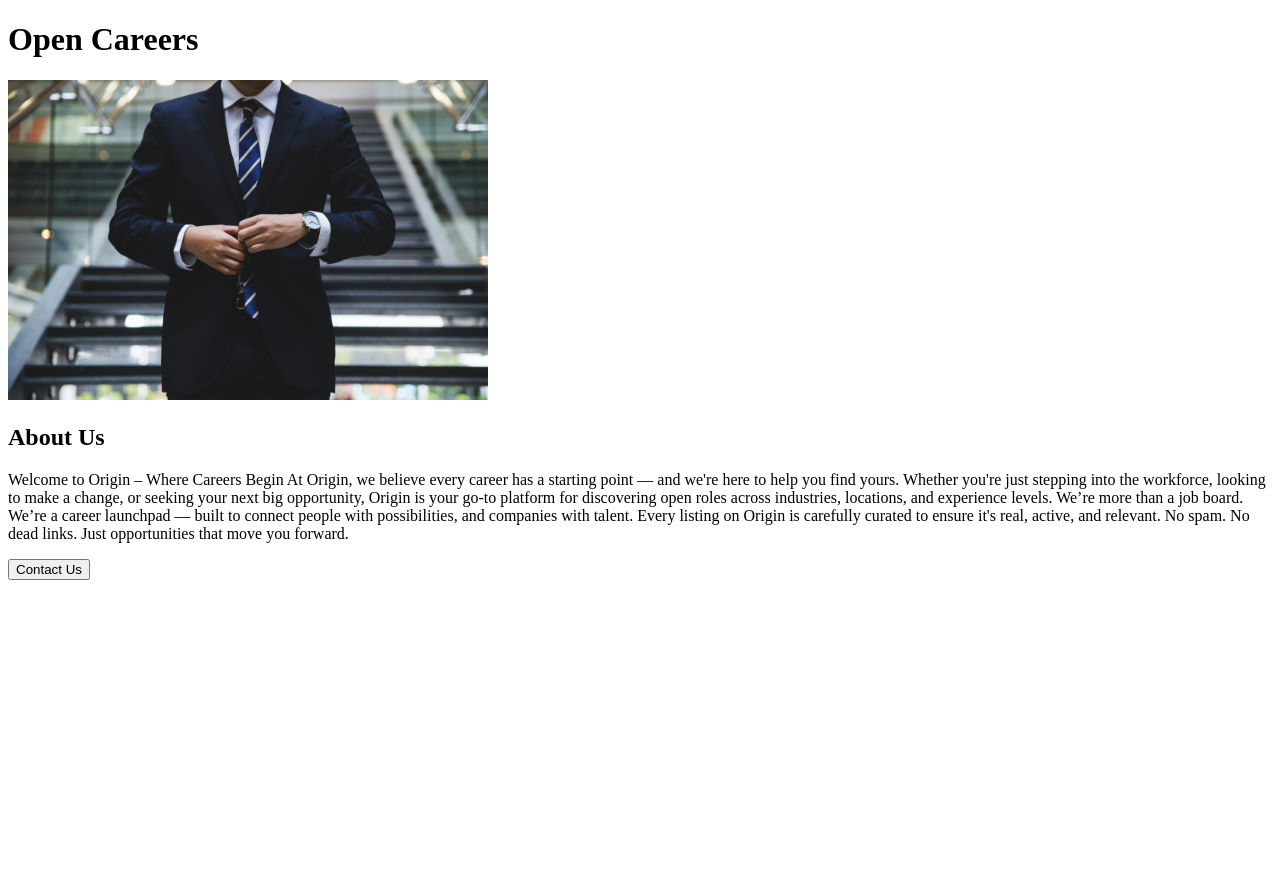
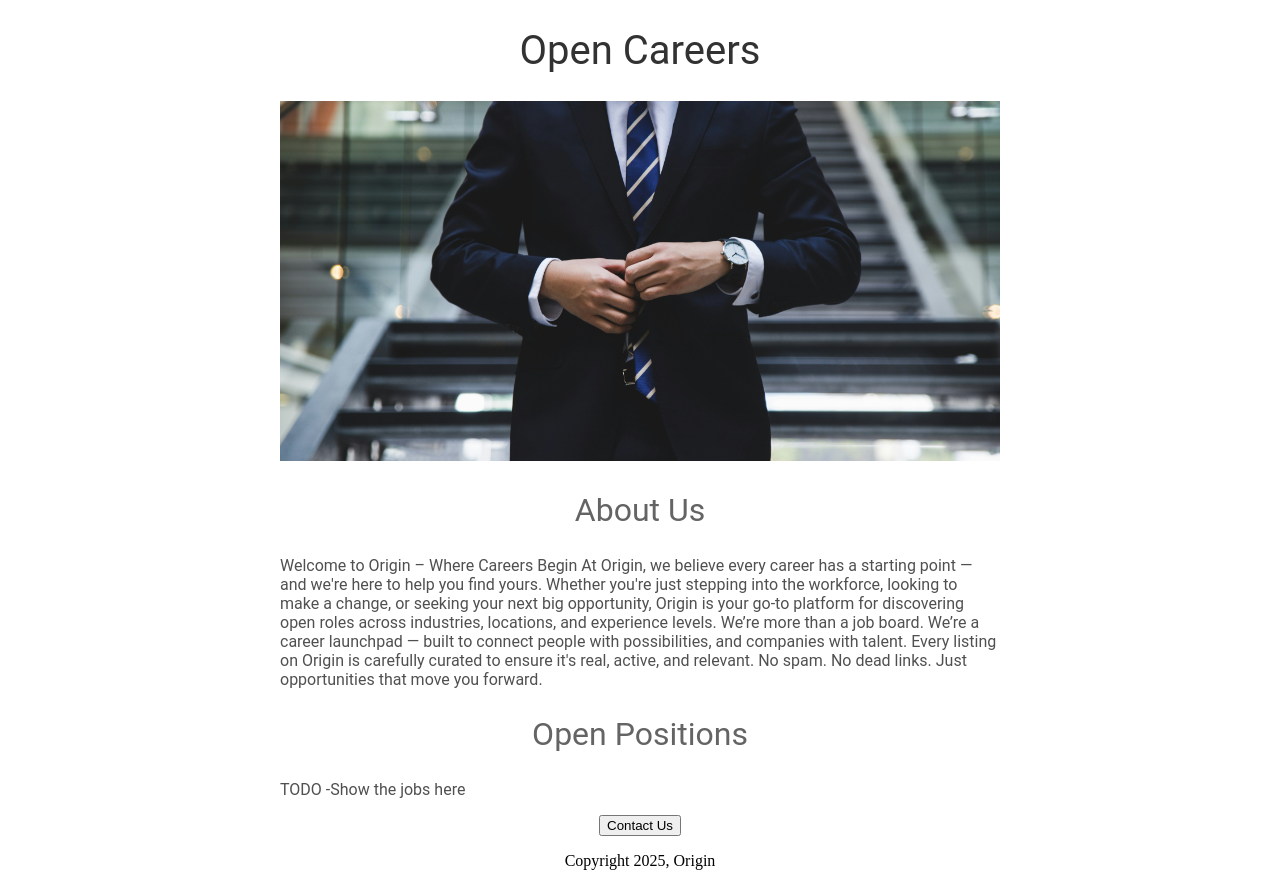
Before and after one commit to Orinav/Origin-Career-Website, a Python web app: template templates/home.html in a window 1280 px wide. Before the commit the page ends 580 px from the top, so only its background shows below. Run offline with Jinja, Linux system fonts and the light colour scheme; the template is opened without the code that fills it, so the values that code supplies are empty.

Commit message:
Added CSS

```diff
--- a/templates/home.html
+++ b/templates/home.html
@@ -3,12 +3,46 @@
 <head>
     <meta charset="UTF-8">
     <title>Origin</title>
+    <style>
+        h1 {
+            font-size: 40px;
+            font-family: Roboto;
+            font-weight: normal;
+            color: rgb(50, 50, 50);
+            text-align: center;
+        }
+
+        #banner {
+            width: 100%;
+            height: 360px;
+            object-fit: cover;
+        }
+
+        h2 {
+            font-family: Roboto;
+            font-size: 32px;
+            color: rgb(100, 100, 100);
+            text-align: center;
+            font-weight: normal;
+        }
+
+        .bodytext{
+            font-family: Roboto;
+            color: rgb(80,80, 80)
+        }
+
+        #container{
+            max-width: 720px;
+            margin: 0 auto 0 auto;
+        }
+    </style>
 </head>
 <body>
+    <div id = "container">
         <h1>Open Careers</h1>
-    <img src = "http://localhost:63342/PythonProject/static/career.jpg" height = "320">
+        <img id = "banner" src = "http://localhost:63342/PythonProject/static/career.jpg">
         <h2>About Us</h2>
-    <p>
+        <p class = "bodytext">
             Welcome to Origin – Where Careers Begin
             At Origin, we believe every career has a starting point — and we're here to help you find yours.
 
@@ -16,6 +50,12 @@
 
             We’re more than a job board. We’re a career launchpad — built to connect people with possibilities, and companies with talent. Every listing on Origin is carefully curated to ensure it's real, active, and relevant. No spam. No dead links. Just opportunities that move you forward.
         </p>
+        <h2>Open Positions</h2>
+        <p class = "bodytext"> TODO -Show the jobs here </p>
+        <div style = "text-align:center;">
         <button>Contact Us</button>
+        <p>Copyright 2025, Origin</p>
+        </div>
+    </div>
 </body>
 </html>
```
Lines whose indentation alone changed are shown as unchanged.
